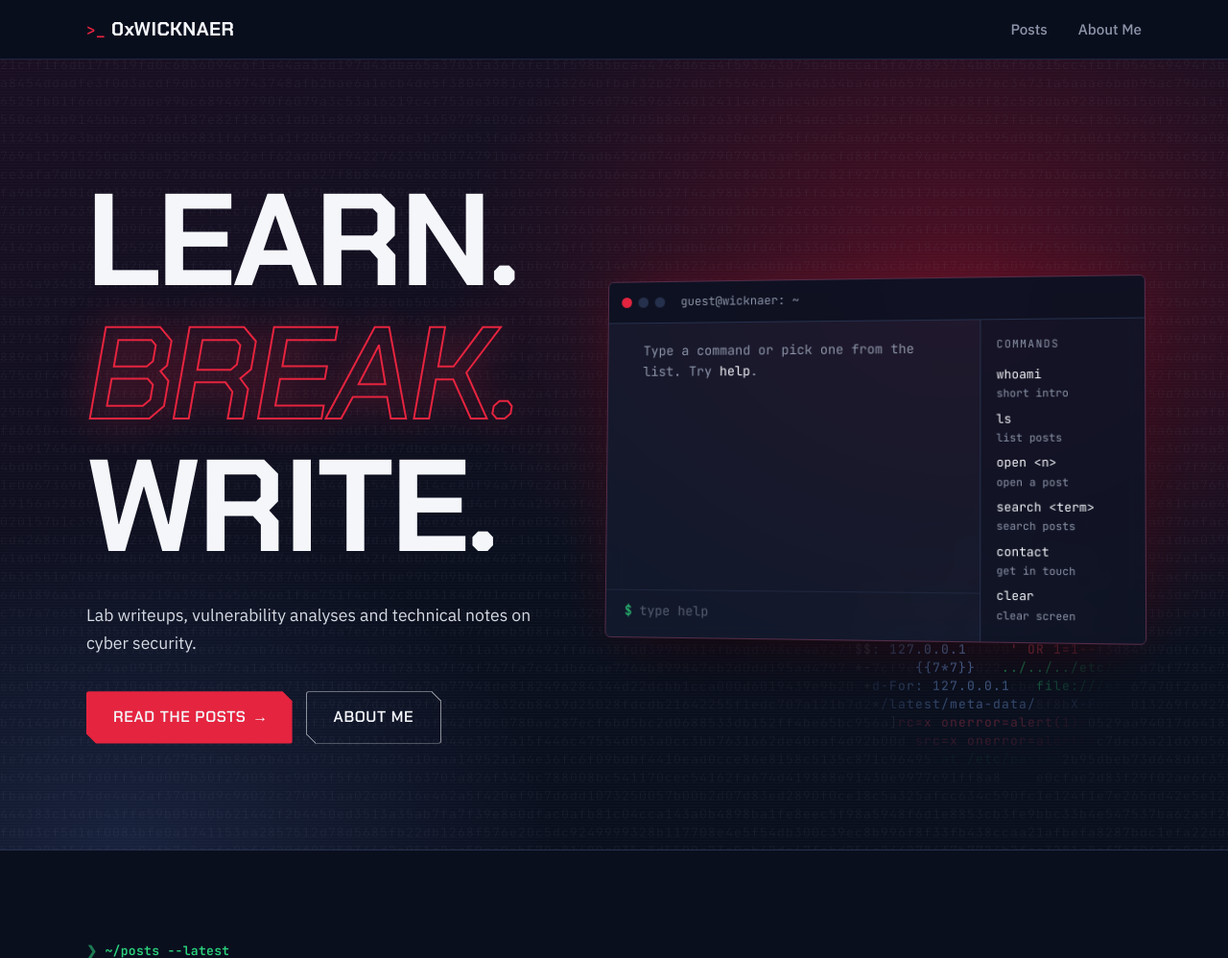
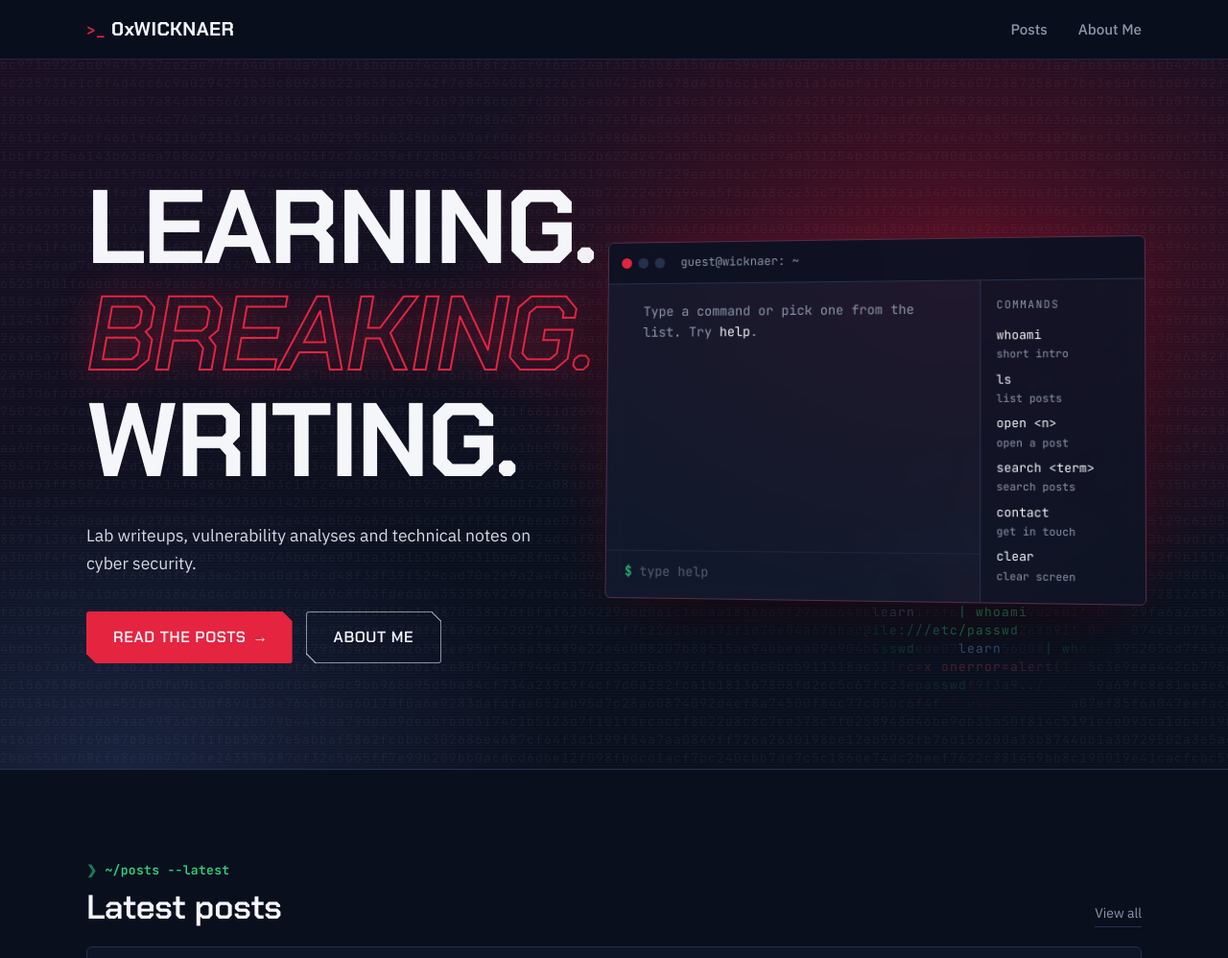
Before and after one commit to Wicknaer/wicknaer.github.io, a Jekyll site: the page built from index.html, in a window 1280 px wide and 1400 px high, cut to the strip 0-998 px from the top of the window. Shown: the whole strip at 96% size. Built offline with Jekyll 4.4.1, drawn with Linux system fonts in a browser that asks for light colours.

Commit message:
Hero: Learning. Breaking. Writing.; scale title down to fit longer words

```diff
--- a/_layouts/home.html
+++ b/_layouts/home.html
@@ -6,9 +6,9 @@ layout: default
   <div class="hero__inner">
     <div class="hero__copy">
       <h1 class="hero__title">
-        <span class="hero__line">Learn.</span>
-        <span class="hero__line hero__line--outline">Break.</span>
-        <span class="hero__line">Write.</span>
+        <span class="hero__line">Learning.</span>
+        <span class="hero__line hero__line--outline">Breaking.</span>
+        <span class="hero__line">Writing.</span>
       </h1>
       <p class="hero__lead">{{ site.description }}</p>
       <div class="hero__actions">
--- a/assets/css/main.css
+++ b/assets/css/main.css
@@ -27,7 +27,7 @@
   --step-2: 1.65rem;
   --step-3: 2.2rem;
   --step-4: clamp(2.6rem, 5vw, 3.6rem);
-  --step-5: clamp(3.6rem, 11vw, 8.5rem);
+  --step-5: clamp(2.9rem, 8.5vw, 7rem);
 
   --wrap: 1180px;
   --col: 780px;           /* yazı sütunu: başlık, kapak, metin aynı genişlikte */
```
